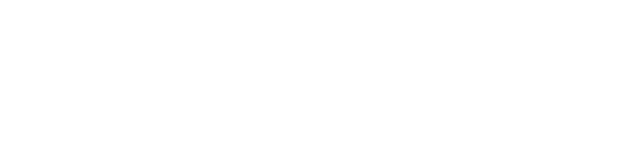
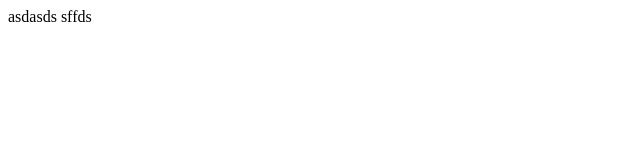
Before and after one commit to ABabiy/test-github, a plain HTML site: page index.html in a window 1280 px wide. Shown: the whole page, without its empty margins (0-640 px from the left). Drawn offline with Linux system fonts and the light colour scheme.

Commit message:
тестовое сообщение 2

```diff
--- a/index.html
+++ b/index.html
@@ -6,5 +6,7 @@
 </head>
 <body>
 
+<div class="git">asdasds sffds</div>
+
 </body>
 </html>
```
